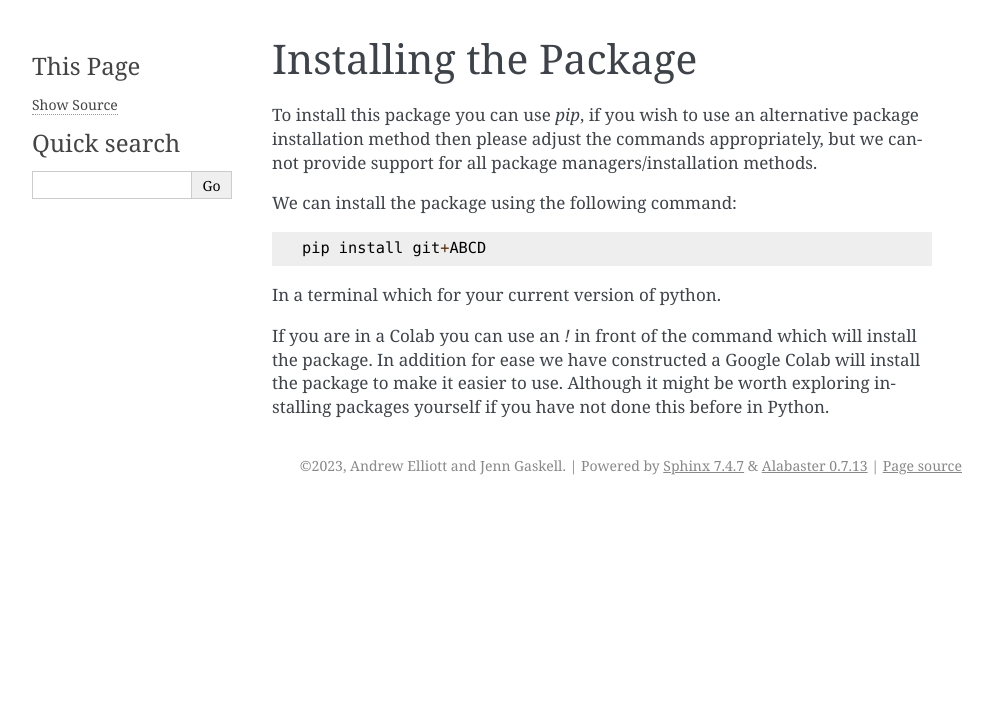
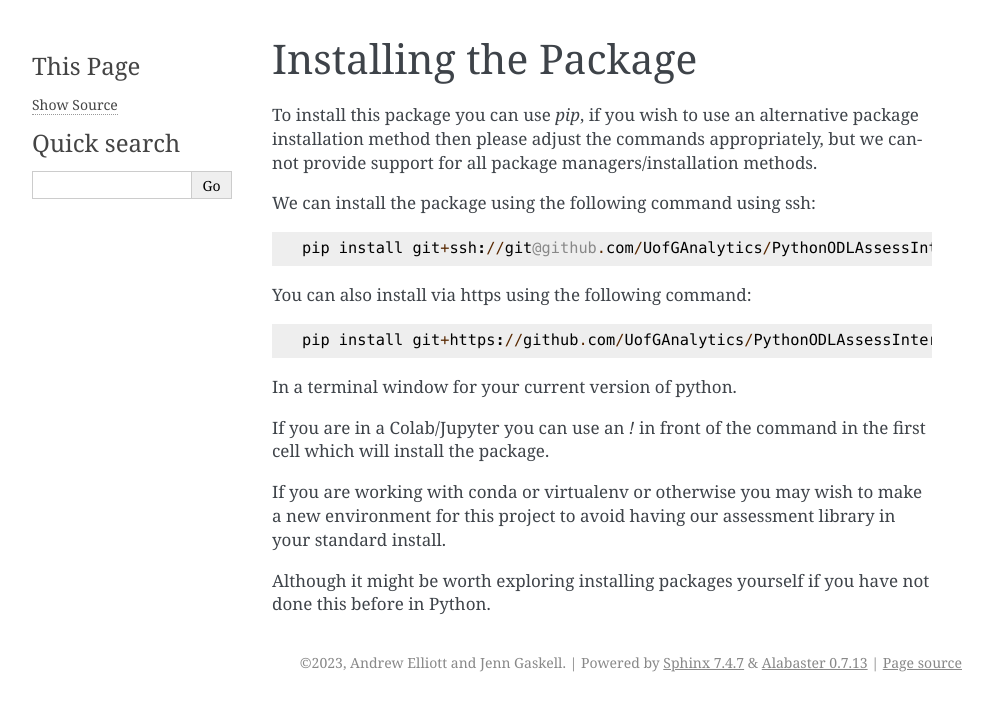
Before and after one commit to UofGAnalytics/PythonODLAssessInternal, a Sphinx documentation site: the page built from docs/Installation.rst, in a window 1280 px wide. Shown: the top 711 px of the page, without its empty margins (148-1141 px from the left). Built offline with Sphinx 7.4.7, drawn with Linux system fonts in a browser that asks for light colours.

Commit message:
installation instructinos

```diff
--- a/docs/Installation.rst
+++ b/docs/Installation.rst
@@ -6,14 +6,23 @@ To install this package you can use `pip`, if you wish to use an alternative
 package installation method then please adjust the commands appropriately, but
 we cannot provide support for all package managers/installation methods.
 
-We can install the package using the following command::
+We can install the package using the following command using ssh::
 
-      pip install git+ABCD
+     pip install git+ssh://git@github.com/UofGAnalytics/PythonODLAssessInternal
 
-In a terminal which for your current version of python.
+You can also install via https using the following command::
 
-If you are in a Colab you can use an `!` in front of the command which will
-install the package.
-In addition for ease we have constructed a Google Colab will install the
-package to make it easier to use. Although it might be worth exploring
-installing packages yourself if you have not done this before in Python.
+     pip install git+https://github.com/UofGAnalytics/PythonODLAssessInternal
+
+
+In a terminal window for your current version of python.
+
+If you are in a Colab/Jupyter you can use an `!` in front of the command in the
+first cell which will install the package.
+
+If you are working with conda or virtualenv or otherwise you may wish to make a
+new environment for this project to avoid having our assessment library in your
+standard install.
+
+Although it might be worth exploring installing packages yourself if you have
+not done this before in Python.
```
